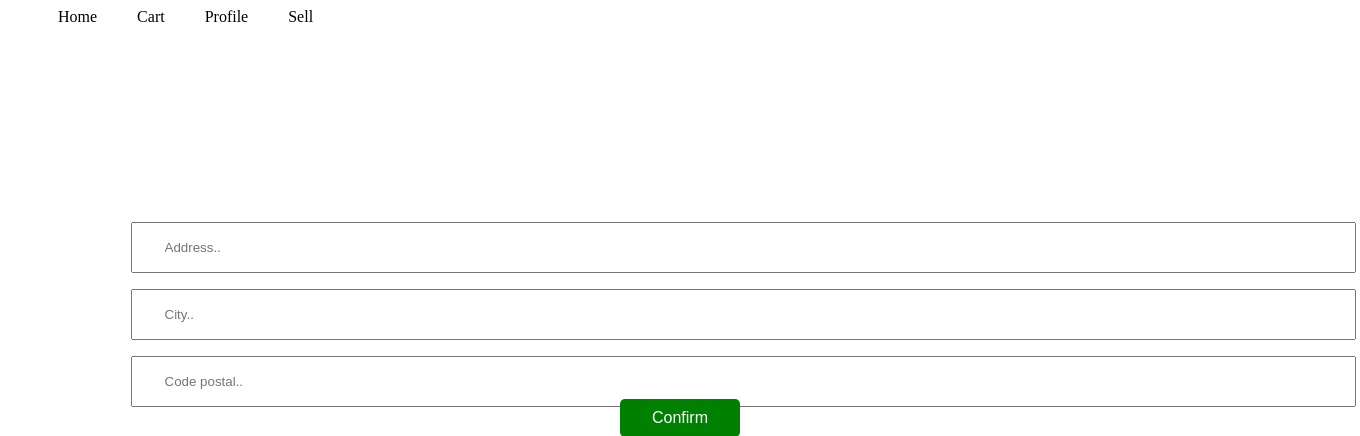
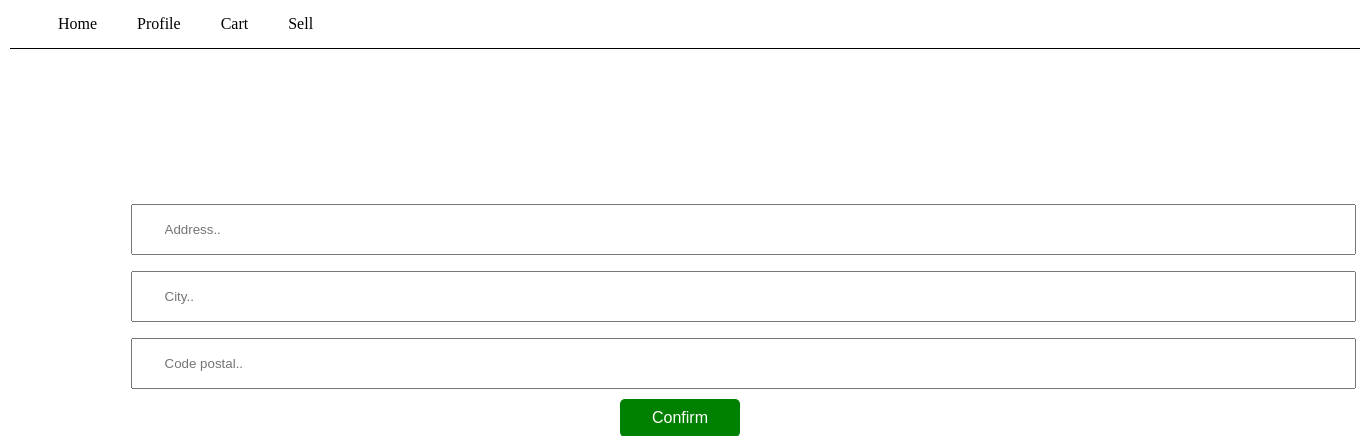
Before and after one commit to Max33270/PHP-E-CommerceWebsite, a PHP site: page /cart/validate/index.php in a window 1360 px wide; the page is wider, and only the part inside the window is pictured. Shown: the top 436 px of that part. Run offline with PHP 8.4, Linux system fonts and the light colour scheme.

Commit message:
réglage style validate

```diff
--- a/cart/validate/index.php
+++ b/cart/validate/index.php
@@ -44,12 +44,12 @@ if(isset($_POST['address']) && isset($_POST['city']) && isset($_POST['postal']))
     <link rel="stylesheet" href="../../styles/cart_validate.css">
     <title>Validate</title>
 </head>
-<header>
+<header class="header sticky">
     <nav>
         <ul>
           <li><a href="../../index.php">Home</a></li>
+          <li><a href="../../account">Profile</a></li>
           <li><a href="../../cart">Cart</a></li>
-          <li><a href="../../account">Profile</a></li>
           <li><a href="../../sell">Sell</a></li>
         </ul>
     </nav>
```
